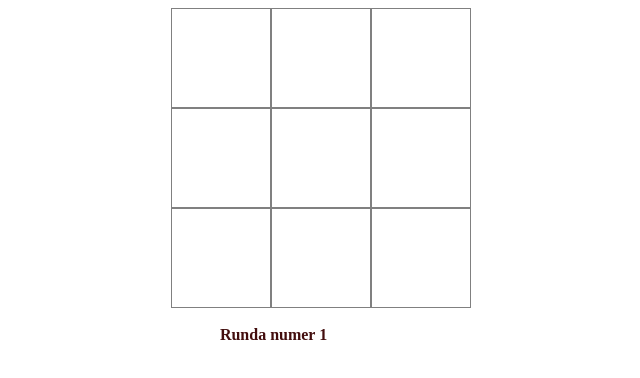
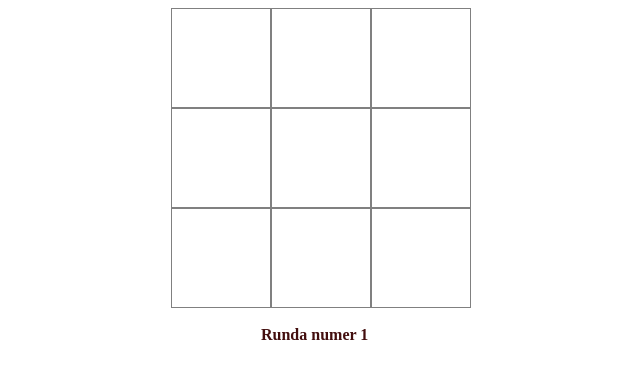
Before and after one commit to elektrotomala/warsawjs-workshop-15-tictactoe, a plain HTML site: page index.html in a window 1280 px wide. Shown: the whole page, without its empty margins (319-959 px from the left). Drawn offline with Linux system fonts and the light colour scheme.

Commit message:
Problem z właściwym dzieleniem

```diff
--- a/game.css
+++ b/game.css
@@ -25,8 +25,11 @@
 }
 
 #ktoraRunda {
-    margin-left: 42%;
+    margin-left: 33%;
+    text-align: center;
     color: #430e0e;
     font-size: 0,9em;
     font-weight: 900;
+    width: 33%;
+    height: auto;
 }
--- a/game.js
+++ b/game.js
@@ -3,7 +3,7 @@ document.addEventListener('DOMContentLoaded', function () {
     //Będziemy zbierać statystyki
     var liczbaKlikniec = 0;
     var numerRundy = 1;
-    var statsy = 1;
+    var statsy = ' jeszcze niezbadaną liczbę ';
 
     //Każdy gracz dostaje swoją klasę
 
@@ -107,7 +107,7 @@ diagonal1,
 diagonal2
 ];
 
-        console.log(liczbaKlikniec, numerRundy);
+        console.log('Liczba kliknięć i numer rundy: ' + liczbaKlikniec, numerRundy);
 
         if (boardChek.includes('redredred')) {
             alert('Red Wins!');
```
